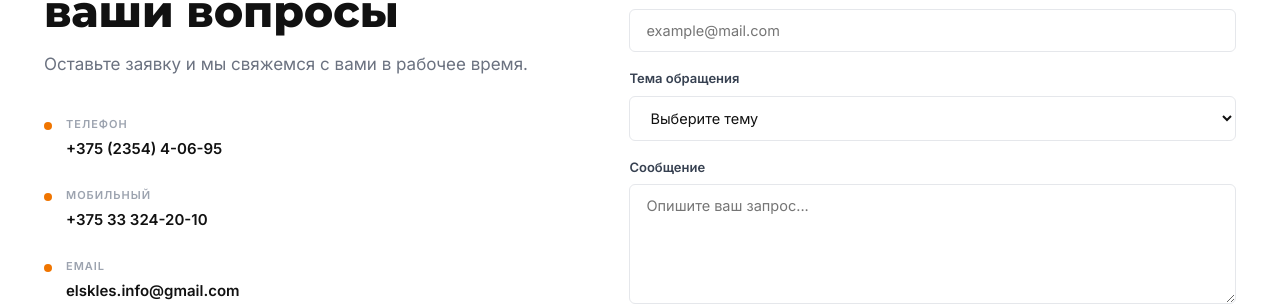
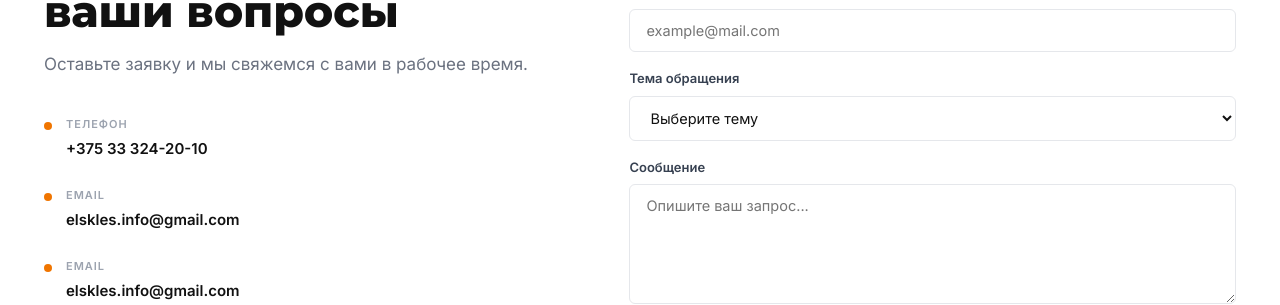
Before and after one commit to Arirx/diploma-project, a React (Create React App) app: page / in a window 1280 px wide. Shown: the part 3776-4081 px from the top of the page. Built offline with nearby package versions, Linux system fonts and the light colour scheme; the HTML template or start-up script is replaced by a standard one.

Commit message:
add upd vacancies

```diff
--- a/src/data/vacancies.js
+++ b/src/data/vacancies.js
@@ -85,9 +85,9 @@ export const VACANCIES = [
       by: 'Будаўніцтва і тэхнічнае абслугоўванне вытворчых аб\'ектаў.',
     },
     requirements: {
-      ru: ['Опыт строительно-монтажных работ', 'Умение читать чертежи'],
-      en: ['Construction/installation experience', 'Ability to read technical drawings'],
-      by: ['Досвед будаўнічых работ', 'Уменне чытаць чарцяжы'],
+      ru: ['Опыт строительно-монтажных работ'],
+      en: ['Construction/installation experience'],
+      by: ['Досвед будаўнічых работ'],
     },
   },
   {
--- a/src/pages/Home.js
+++ b/src/pages/Home.js
@@ -348,8 +348,8 @@ export default function Home() {
               <p className="section-subtitle">{t('home.contactSub')}</p>
               <div style={{ marginTop:36 }}>
                 {[
-                  { label:'Телефон',  val:'+375 (2354) 4-06-95' },
-                  { label:'Мобильный',val:'+375 33 324-20-10' },
+                  { label: 'Телефон', val: <a href='tel:+375333242010'>{'+375 33 324-20-10'}</a> },
+                  { label:'Email',    val: <a href='mailto:elskles.info@gmail.com'>{'elskles.info@gmail.com'}</a> },
                   { label:'Email',    val:'elskles.info@gmail.com' },
                   { label:'Работаем', val:'Пн–Пт: 8:00–17:00' },
                   { label:'Адрес',    val:'г. Ельск, Кочищанский тракт, 6к1' },
```
